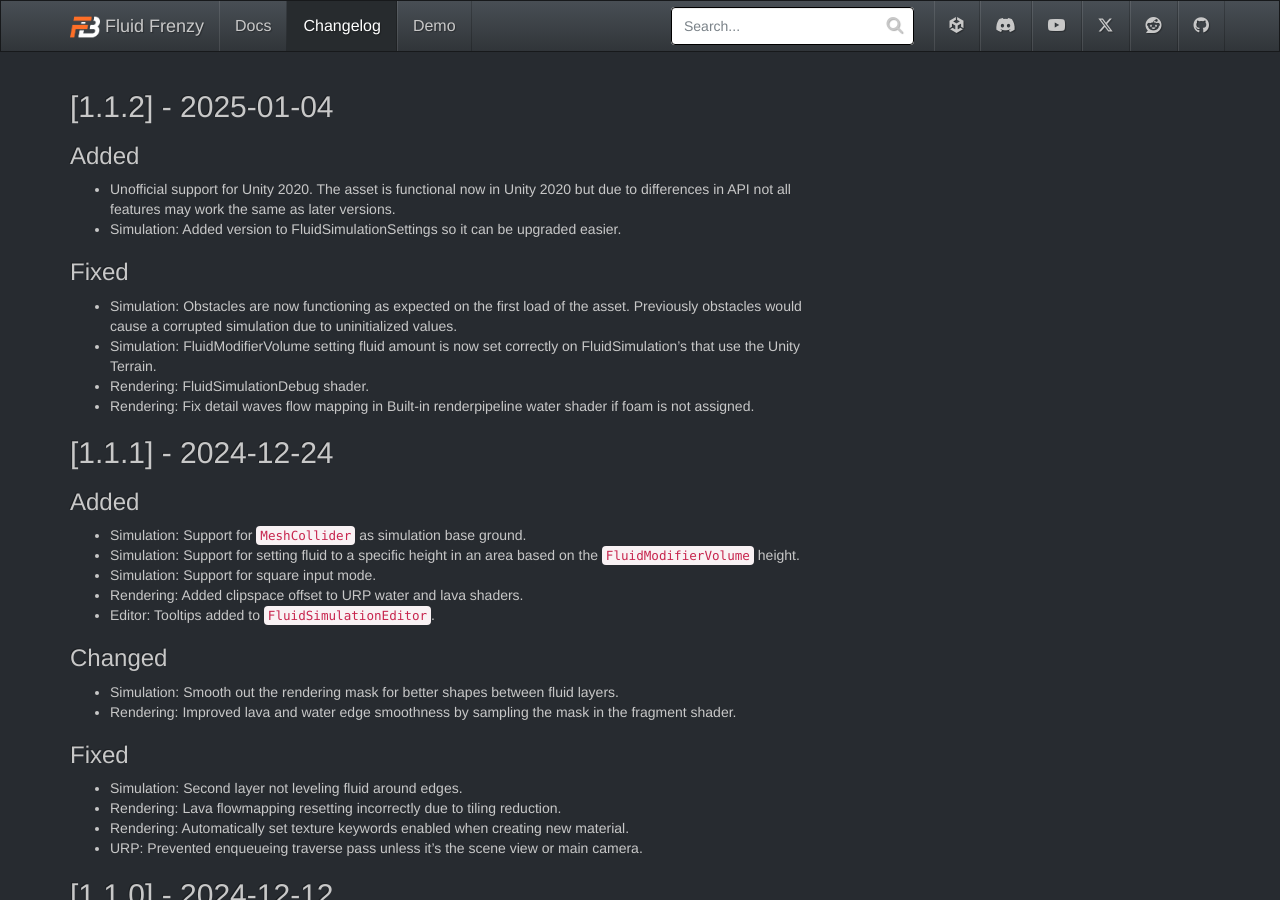
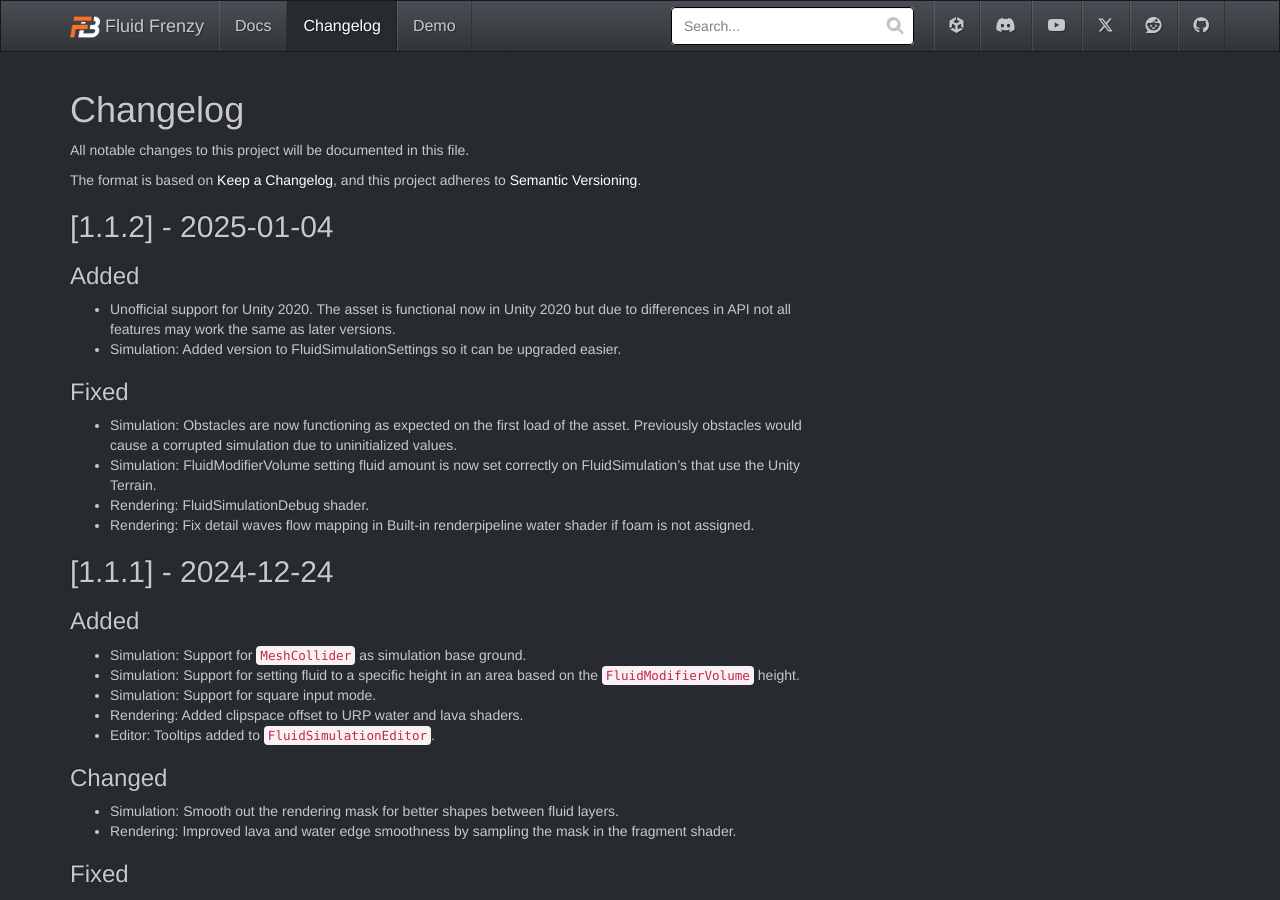
Before and after one commit to FrenzyByte/fluidfrenzy, a Jekyll site: the page built from _changelog/index.md, in a window 1280 px wide and 900 px high. Built offline with Jekyll 4.4.1, drawn with Linux system fonts in a browser that asks for light colours; some of the changed text lies outside the part shown.

Commit message:
Fix changelog header.

```diff
--- a/_changelog/index.md
+++ b/_changelog/index.md
@@ -3,6 +3,12 @@ title: Changelog
 permalink: /changelog/index/
 redirect_from: /changelog/index.html
 ---
+# Changelog
+
+All notable changes to this project will be documented in this file.
+
+The format is based on [Keep a Changelog](https://keepachangelog.com/en/1.1.0/),
+and this project adheres to [Semantic Versioning](https://semver.org/spec/v2.0.0.html).
 
 ## [1.1.2] - 2025-01-04
 
```
Also changed, not shown: other parts of _changelog/index.md (+0 -7 lines).
